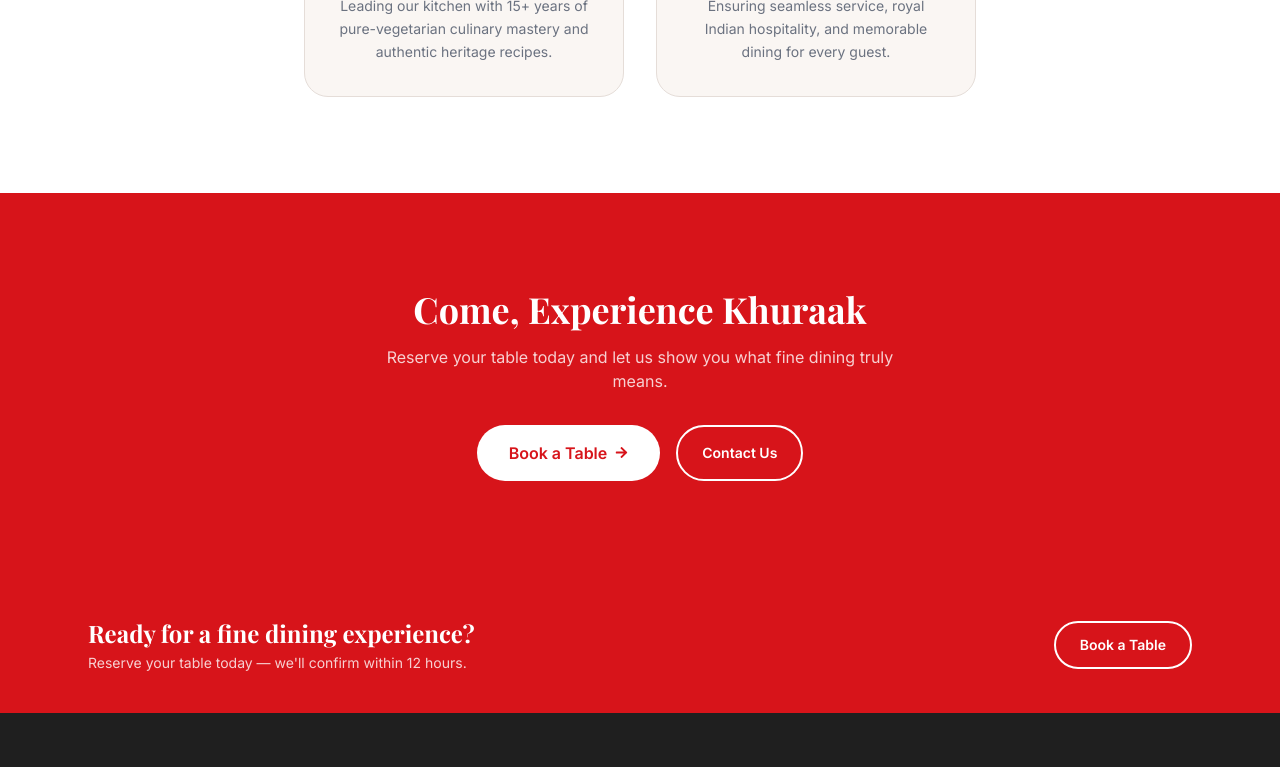
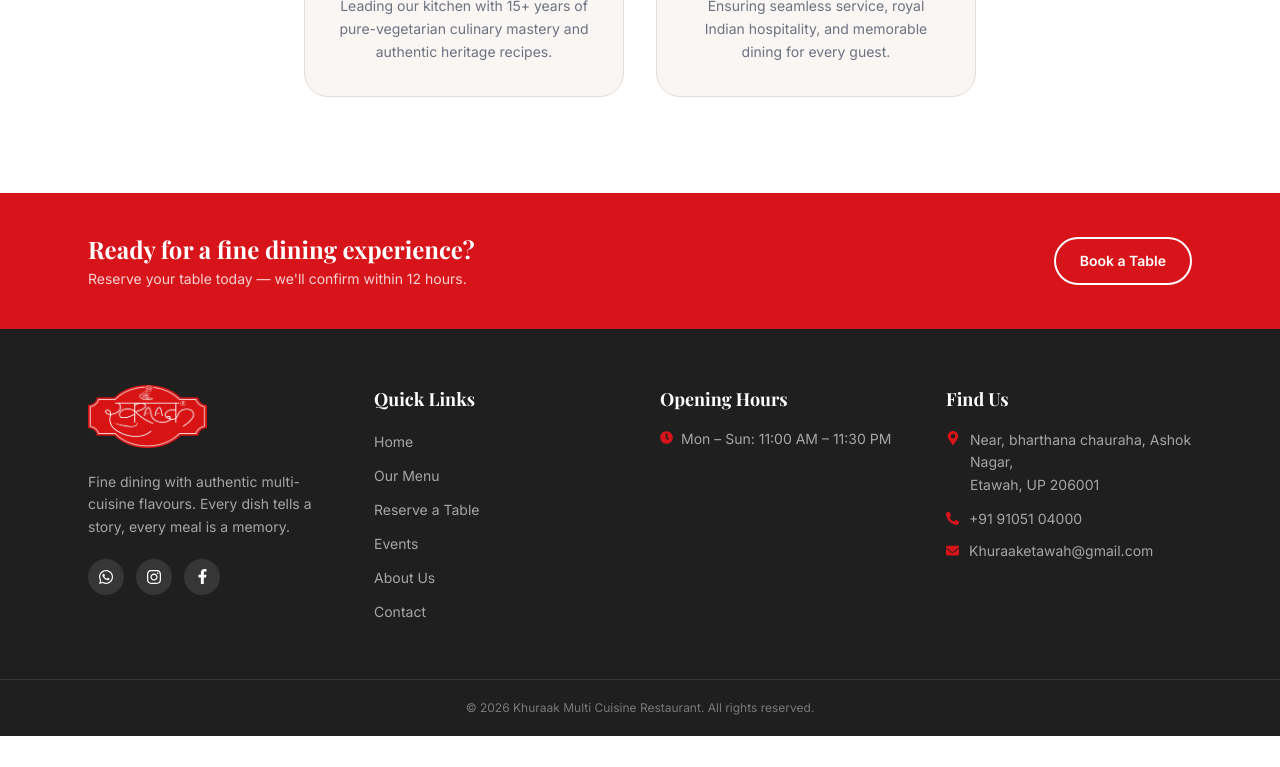
Before and after one commit to Manyasrivastava01/khuraak0101, a React (Vite) app: page /about in a window 1280 px wide. Shown: the part 2000-2767 px from the top of the page. After the commit the page ends 2736 px from the top, so only its background shows below. Built offline with nearby package versions, Linux system fonts and the light colour scheme; a web font is replaced by a local one.

Commit message:
fix: remove redundant CTA on About page to match all other pages and fix navbar logo dimensions

```diff
--- a/src/components/Navbar.jsx
+++ b/src/components/Navbar.jsx
@@ -58,8 +58,6 @@ export default function Navbar() {
             <img
               src={photos.heroLogo || "/khuraak-logo.png"}
               alt="Khuraak Multi Cuisine Restaurant"
-              width="111"
-              height="60"
               className="h-10 sm:h-12 w-auto object-contain transition-transform duration-200 group-hover:scale-105"
             />
           </Link>
--- a/src/pages/About.jsx
+++ b/src/pages/About.jsx
@@ -159,26 +159,6 @@ export default function About() {
           </div>
         </div>
       </section>
-
-      {/* CTA */}
-      <section className="section bg-primary">
-        <div className="container-max text-center">
-          <h2 className="font-serif text-3xl md:text-4xl font-bold text-white mb-4">
-            Come, Experience Khuraak
-          </h2>
-          <p className="text-white/80 font-sans mb-8 max-w-lg mx-auto">
-            Reserve your table today and let us show you what fine dining truly means.
-          </p>
-          <div className="flex flex-col sm:flex-row gap-4 justify-center">
-            <Link to="/reservations" className="bg-white text-primary font-sans font-semibold px-8 py-4 rounded-full hover:bg-offwhite transition-colors inline-flex items-center gap-2">
-              Book a Table <FaArrowRight size={13} />
-            </Link>
-            <Link to="/contact" className="btn-outline !border-white !text-white hover:!bg-white hover:!text-primary">
-              Contact Us
-            </Link>
-          </div>
-        </div>
-      </section>
     </>
   )
 }
--- a/src/pages/Home.jsx
+++ b/src/pages/Home.jsx
@@ -167,8 +167,6 @@ export default function Home() {
             <img
               src={photos.heroLogo || "/khuraak-logo.png"}
               alt="Khuraak Multi Cuisine Restaurant"
-              width="200"
-              height="108"
               className="h-20 sm:h-24 md:h-28 w-auto mx-auto object-contain drop-shadow-[0_12px_32px_rgba(215,20,26,0.4)]"
               fetchpriority="high"
               decoding="async"
```
